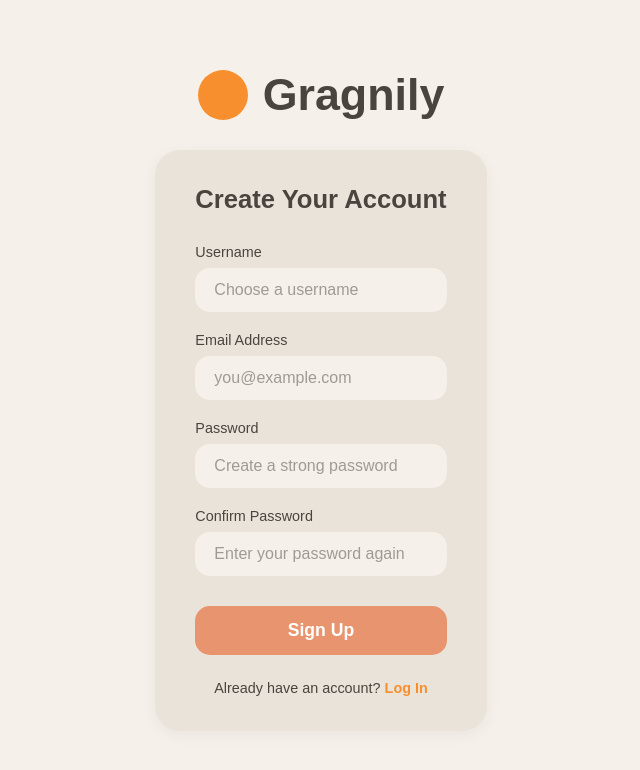
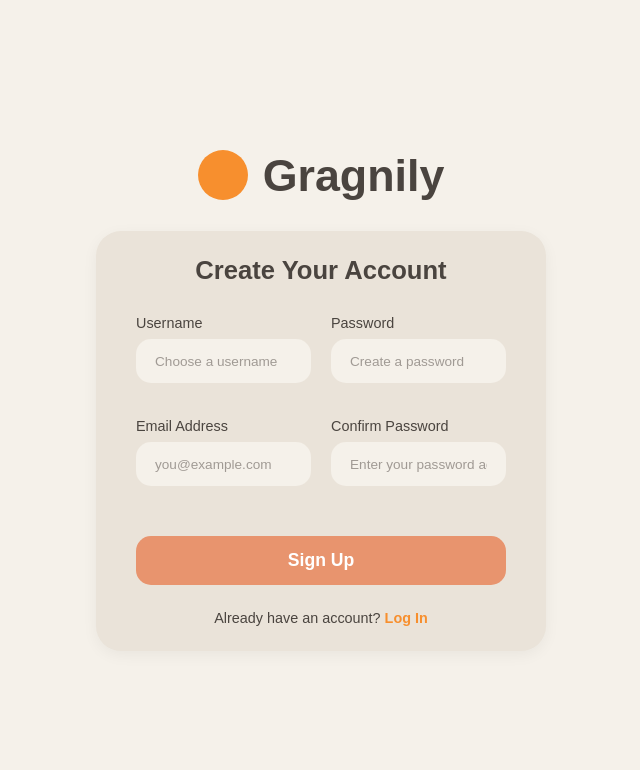
Before and after one commit to NW0RK/react-gragnily-auth, a React (Create React App) app: page /signup in a window 1280 px wide. Shown: the top 770 px of the page, without its empty margins (319-959 px from the left). Built offline with nearby package versions, Linux system fonts and the light colour scheme.

Commit message:
Refactor signup page layout to two columns

```diff
--- a/src/pages/SignUp.jsx
+++ b/src/pages/SignUp.jsx
@@ -1,20 +1,22 @@
 import React from "react";
-import { Link } from "react-router-dom"; // Import Link for navigation
-import AuthLayout from "../components/AuthLayout"; // Import the layout
+import { Link } from "react-router-dom";
+import AuthLayout from "../components/AuthLayout";
+import "../style.css"; // Make sure CSS is imported
 
 const SignUp = () => {
   const handleSubmit = (event) => {
     event.preventDefault();
-    // Handle sign-up logic here (e.g., API call)
     console.log("Sign Up form submitted");
   };
 
   return (
     <AuthLayout>
-      {" "}
-      {/* Wrap content in the layout */}
       <h2>Create Your Account</h2>
       <form onSubmit={handleSubmit}>
+        {/* New container for the columns */}
+        <div className="form-columns">
+          {/* Left Column */}
+          <div className="form-column">
             <div className="form-group">
               <label htmlFor="username">Username</label>
               <input
@@ -36,7 +38,10 @@ const SignUp = () => {
                 placeholder="you@example.com"
               />
             </div>
+          </div>
 
+          {/* Right Column */}
+          <div className="form-column">
             <div className="form-group">
               <label htmlFor="password">Password</label>
               <input
@@ -44,7 +49,7 @@ const SignUp = () => {
                 id="password"
                 name="password"
                 required
-            placeholder="Create a strong password"
+                placeholder="Create a password"
               />
             </div>
 
@@ -58,18 +63,17 @@ const SignUp = () => {
                 placeholder="Enter your password again"
               />
             </div>
-
+          </div>
+        </div>{" "}
+        {/* End of form-columns */}
+        {/* Button remains below the columns */}
         <button type="submit" className="btn-auth">
-          {" "}
-          {/* Use consistent button class */}
           Sign Up
         </button>
       </form>
+
       <p className="toggle-link">
-        {" "}
-        {/* Use consistent link class */}
-        Already have an account? <Link to="/login">Log In</Link>{" "}
-        {/* Link to login */}
+        Already have an account? <Link to="/login">Log In</Link>
       </p>
     </AuthLayout>
   );
--- a/src/style.css
+++ b/src/style.css
@@ -75,7 +75,7 @@ body {
 /* --- Shared Auth Container Styling --- */
 .auth-form-container {
     background-color: var(--container-bg);
-    padding: 35px 40px;
+    padding: 25px 40px;
     border-radius: var(--border-radius-large);
     width: 100%;
     box-shadow: 0 4px 15px rgba(0, 0, 0, 0.05);
@@ -193,3 +193,134 @@ body {
 
 /* Google Font import */
 @import url('https://fonts.googleapis.com/css2?family=Poppins:wght@400;500;600;700&display=swap');
+
+/* Added this  */
+
+@media (max-height: 750px) { /* Adjust 750px threshold as needed */
+
+    .auth-form-container {
+        padding: 20px 35px; /* Even less padding on short screens */
+    }
+
+    .logo-container {
+        margin-bottom: 15px;
+    }
+
+     .auth-form-container h2 {
+        font-size: 1.4rem; /* Smaller heading */
+        margin-bottom: 15px;
+    }
+
+    .form-group {
+        margin-bottom: 12px; /* Tighter form groups */
+    }
+
+    .form-group input[type="text"],
+    .form-group input[type="email"],
+    .form-group input[type="password"] {
+        padding: 9px 15px; /* Shorter inputs */
+        font-size: 0.95rem;
+    }
+
+     .btn-auth {
+        padding: 10px 20px;
+        font-size: 1rem;
+        margin-top: 12px;
+    }
+
+    .toggle-link {
+       margin-top: 15px;
+       font-size: 0.85rem;
+    }
+
+     .forgot-password-link {
+        margin-bottom: 12px;
+        font-size: 0.8rem;
+    }
+
+    /* Add any other adjustments needed for small heights */
+}
+
+/* You might also want one for very narrow screens */
+@media (max-width: 400px) {
+     .auth-form-container {
+        padding: 20px 25px; /* Less horizontal padding too */
+    }
+     /* Add specific width adjustments if needed */
+}
+
+/* Container for the form columns */
+.form-columns {
+  display: grid;
+  grid-template-columns: 1fr 1fr; /* Create two equal-width columns */
+  gap: 20px; /* Adjust the space between the columns */
+  margin-bottom: 20px; /* Add space between the columns and the button below */
+  width: 100%; /* Ensure it takes available width */
+}
+
+/* Styles for each column (might not need specific styles,
+   but the class is useful for structure) */
+.form-column {
+  display: flex;
+  flex-direction: column;
+  gap: 15px; /* Adjust vertical space between items WITHIN a column if needed */
+              /* Note: .form-group already has margin-bottom, so this might
+                 be redundant or you might adjust .form-group margin instead */
+}
+
+
+/* Ensure form groups within columns don't have excessive bottom margin
+   if the column gap provides enough space */
+.form-column .form-group {
+   /* margin-bottom: 15px; */ /* Check if this default is still good, or adjust/remove */
+}
+
+
+/* --- Responsive Adjustments --- */
+/* On smaller screens, stack the columns vertically */
+@media (max-width: 650px) { /* Adjust this breakpoint as needed */
+  .form-columns {
+    grid-template-columns: 1fr; /* Back to a single column */
+    gap: 0; /* No horizontal gap needed */
+    margin-bottom: 0; /* Reset margin as form groups will have their own */
+  }
+
+  /* Re-introduce consistent spacing between groups when stacked */
+   .form-column:first-child .form-group:last-child {
+     /* This targets the 'Email' group when stacked */
+     /* Make sure it has bottom margin before the 'Password' group */
+     margin-bottom: 15px; /* Or match your standard .form-group margin */
+   }
+
+   .form-column {
+     gap: 0; /* Reset column gap */
+   }
+}
+
+.form-group input[type="text"],
+.form-group input[type="email"],
+.form-group input[type="password"] {
+    width: 100%;
+    padding: 12px 18px; /* Or your adjusted value */
+    border: 1px solid transparent;
+    background-color: var(--bg-color);
+    border-radius: var(--border-radius-medium);
+    font-size: 1rem; /* This is the size of the text the user types */
+    font-family: var(--font-family);
+    color: var(--text-color);
+    transition: border-color 0.3s ease, box-shadow 0.3s ease;
+}
+
+.form-group input::placeholder { /* This might already exist for color */
+    color: var(--placeholder-color);
+    font-weight: 400;
+}
+
+.form-group input[type="text"]::placeholder,
+.form-group input[type="email"]::placeholder,
+.form-group input[type="password"]::placeholder {
+  color: var(--placeholder-color); /* Keep the color setting */
+  font-weight: 400; /* Keep the font-weight if desired */
+  font-size: 0.85rem; /* Adjust this value! Make it smaller than the input's font-size */
+  /* You might need !important if other styles override, but try without first */
+}
```
Lines whose indentation alone changed are shown as unchanged.
